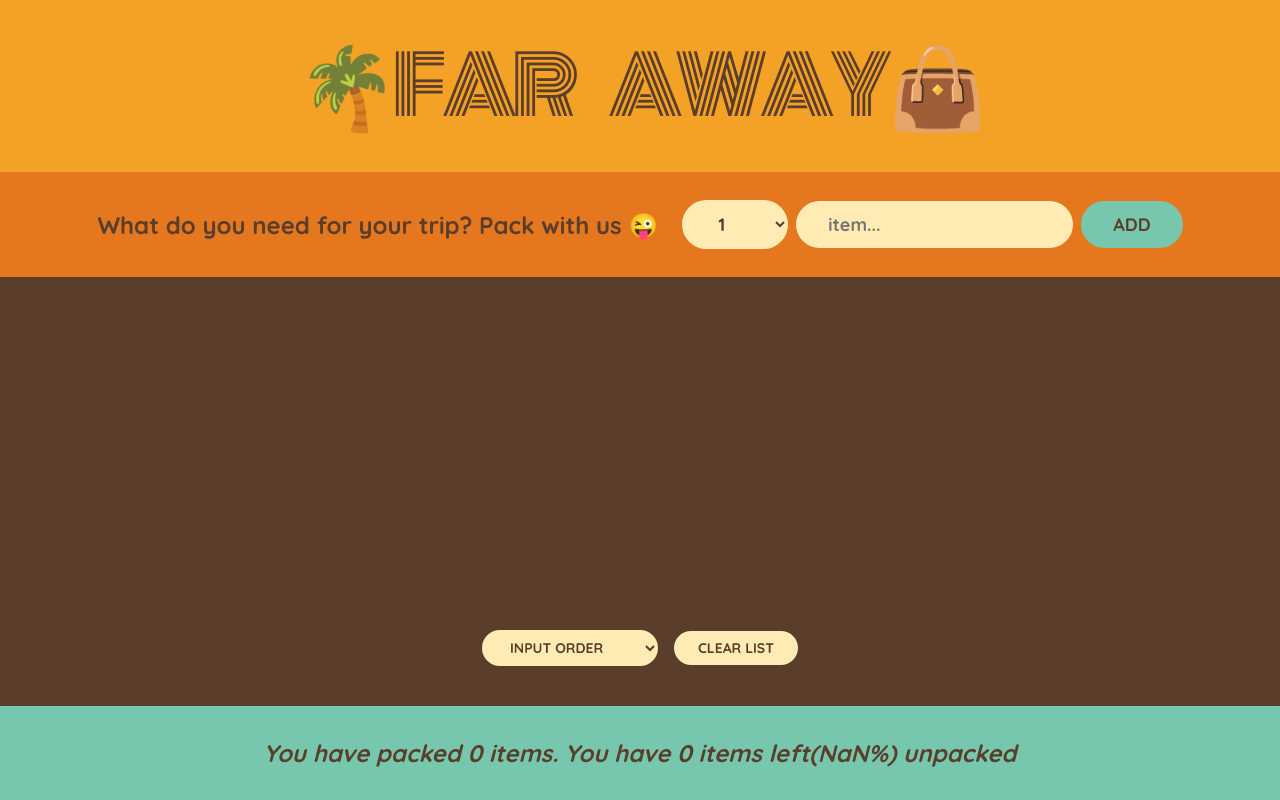
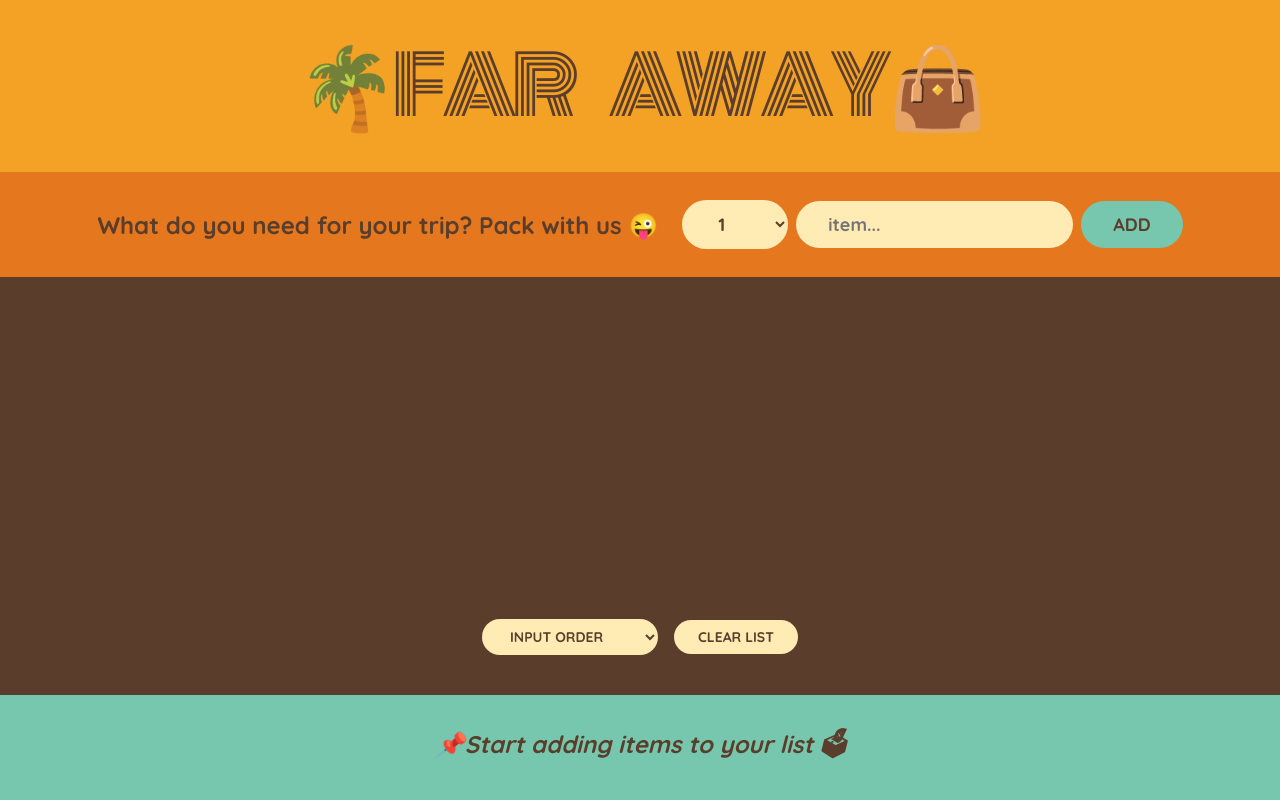
Before and after one commit to Mykelsown/travel-list, a React (Create React App) app: page / in a window 1280 px wide. Built offline with nearby package versions, Linux system fonts and the light colour scheme; the HTML template or start-up script is replaced by a standard one.

Commit message:
updated the stats component UI to display some certain messages when the item is empty, when the item is not fully packed and when the item is fully packed

```diff
--- a/src/App.js
+++ b/src/App.js
@@ -161,6 +161,26 @@ function Stats({ itemsArr }) {
   let numOfPackedItems = itemsArr.slice().filter((item) => item.packed);
   let numOfUnpackedItems = itemsArr.slice().length - numOfPackedItems.length;
 
+  if (itemsArr.slice().length === 0) {
+    return(
+      <footer className="stats">
+      <em>
+        📌Start adding items to your list 🗳
+      </em>
+    </footer>
+    )
+  }
+
+  if (numOfUnpackedItems === 0 && numOfPackedItems.length > 0) {
+    return(
+      <footer className="stats">
+      <em>
+        Yay, you are all packed and ready for the trip 😎. LFG😋
+      </em>
+    </footer>
+    )
+  }
+
   const getPercentageOfUnpacked = () =>
     (numOfUnpackedItems * 100) / itemsArr.slice().length;
 
@@ -168,7 +188,7 @@ function Stats({ itemsArr }) {
     <footer className="stats">
       <em>
         You have packed {numOfPackedItems.length} items. You have{" "}
-        {itemsArr.slice().length - numOfPackedItems.length} items left({getPercentageOfUnpacked()}%)
+        {itemsArr.slice().length - numOfPackedItems.length} items left({getPercentageOfUnpacked().toFixed(2)}%)
         unpacked
       </em>
     </footer>
```
